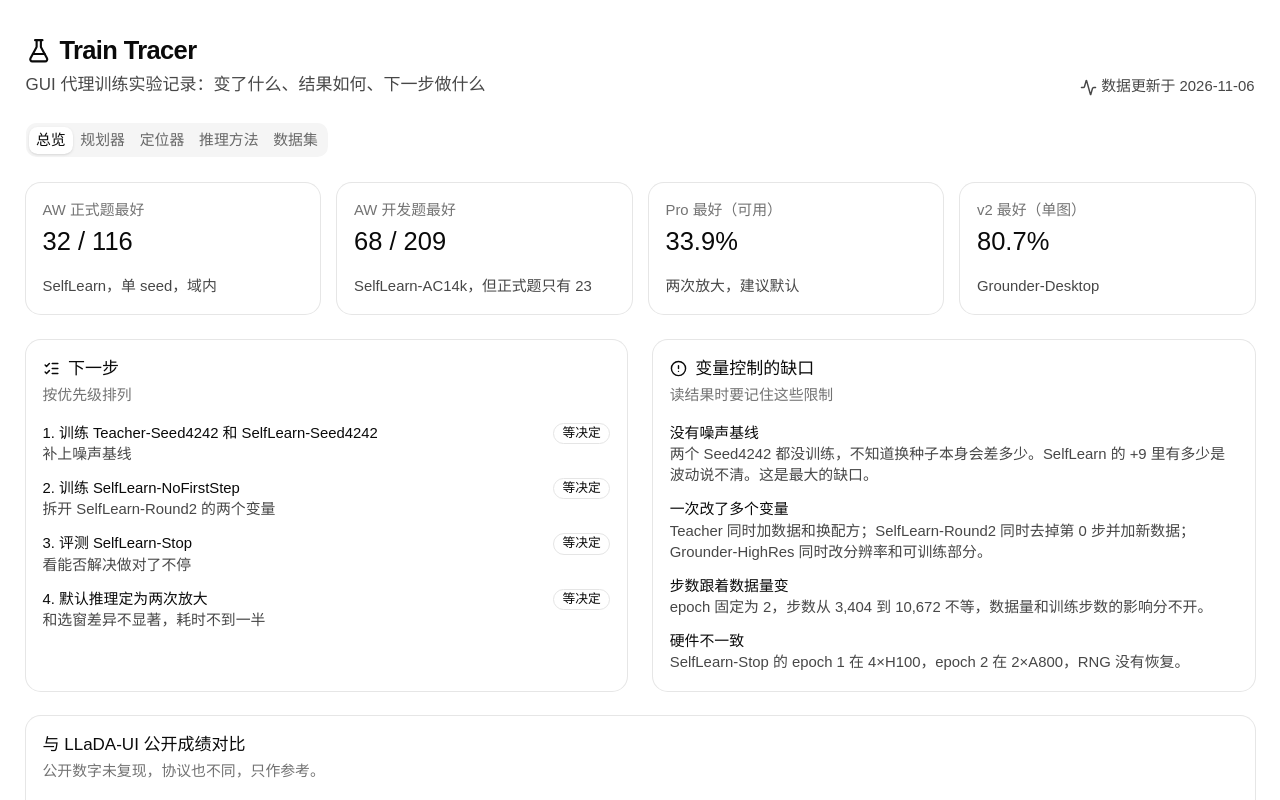
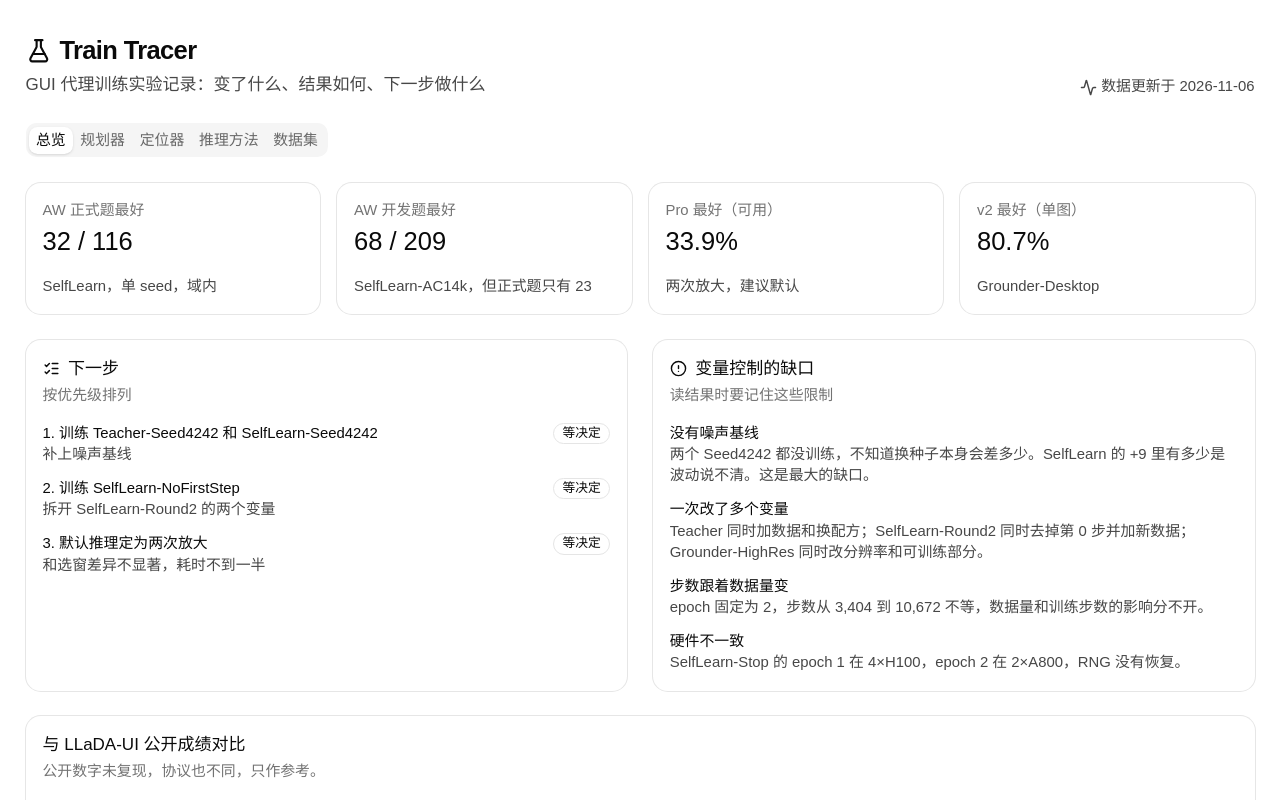
Before and after one commit to moeleak/train-tracer, a React (Vite) app: page / in a window 1280 px wide. Shown: the top 800 px of the page. Built offline with nearby package versions, Linux system fonts and the light colour scheme.

Commit message:
feat: add SelfLearn-Stop AndroidWorld results

```diff
--- a/src/data/experiments.ts
+++ b/src/data/experiments.ts
@@ -33,7 +33,7 @@ export const planners: Planner[] = [
   { name: "TeacherCorrect", code: "dagger", baseline: "Teacher", variable: "加教师纠错数据", addedRows: 4753, totalRows: 31981, seed: 42, steps: 3998, hardware: "4×H100", aw116: 27, dev209: null, status: "done" },
   { name: "SelfLearn", code: "rft", baseline: "Teacher", variable: "加学生成功轨迹和分叉点纠正", addedRows: 1466, totalRows: 28694, seed: 42, steps: 3588, hardware: "4×H100", aw116: 32, dev209: 60, status: "done" },
   { name: "SelfLearn-Seed4242", code: "rfts4242", baseline: "SelfLearn", variable: "只换 seed", addedRows: 0, totalRows: 28694, seed: 4242, steps: 3588, hardware: "待定", aw116: null, dev209: null, status: "not-trained" },
-  { name: "SelfLearn-Stop", code: "rftterm", baseline: "SelfLearn", variable: "加结束相关的行", addedRows: 259, totalRows: 28953, seed: 42, steps: 3620, hardware: "H100 + A800", aw116: null, dev209: null, status: "pending", note: "已训完，未评测" },
+  { name: "SelfLearn-Stop", code: "rftterm", baseline: "SelfLearn", variable: "加结束相关的行", addedRows: 259, totalRows: 28953, seed: 42, steps: 3620, hardware: "H100 + A800", aw116: 26, dev209: 54, status: "done" },
   { name: "SelfLearn-NoFirstStep", code: "rftnos0", baseline: "SelfLearn", variable: "去掉第 0 步的行", addedRows: 1281, totalRows: 28509, seed: 42, steps: 3564, hardware: "待定", aw116: null, dev209: null, status: "not-trained" },
   { name: "SelfLearn-Round2", code: "rftr1", baseline: "SelfLearn-NoFirstStep", variable: "加第二轮学生数据", addedRows: 2078, totalRows: 29306, seed: 42, steps: 3664, hardware: "4×H100", aw116: 31, dev209: 59, status: "done" },
   { name: "SelfLearn-AC14k", code: "rftac", baseline: "SelfLearn", variable: "加 1.4 万行 AndroidControl", addedRows: 15469, totalRows: 42697, seed: 42, steps: 5338, hardware: "4×H100", aw116: 23, dev209: 68, status: "done" },
@@ -91,7 +91,6 @@ export const controlGaps = [
 export const nextSteps = [
   { title: "训练 Teacher-Seed4242 和 SelfLearn-Seed4242", why: "补上噪声基线", state: "等决定" },
   { title: "训练 SelfLearn-NoFirstStep", why: "拆开 SelfLearn-Round2 的两个变量", state: "等决定" },
-  { title: "评测 SelfLearn-Stop", why: "看能否解决做对了不停", state: "等决定" },
   { title: "默认推理定为两次放大", why: "和选窗差异不显著，耗时不到一半", state: "等决定" },
 ]
 
```
